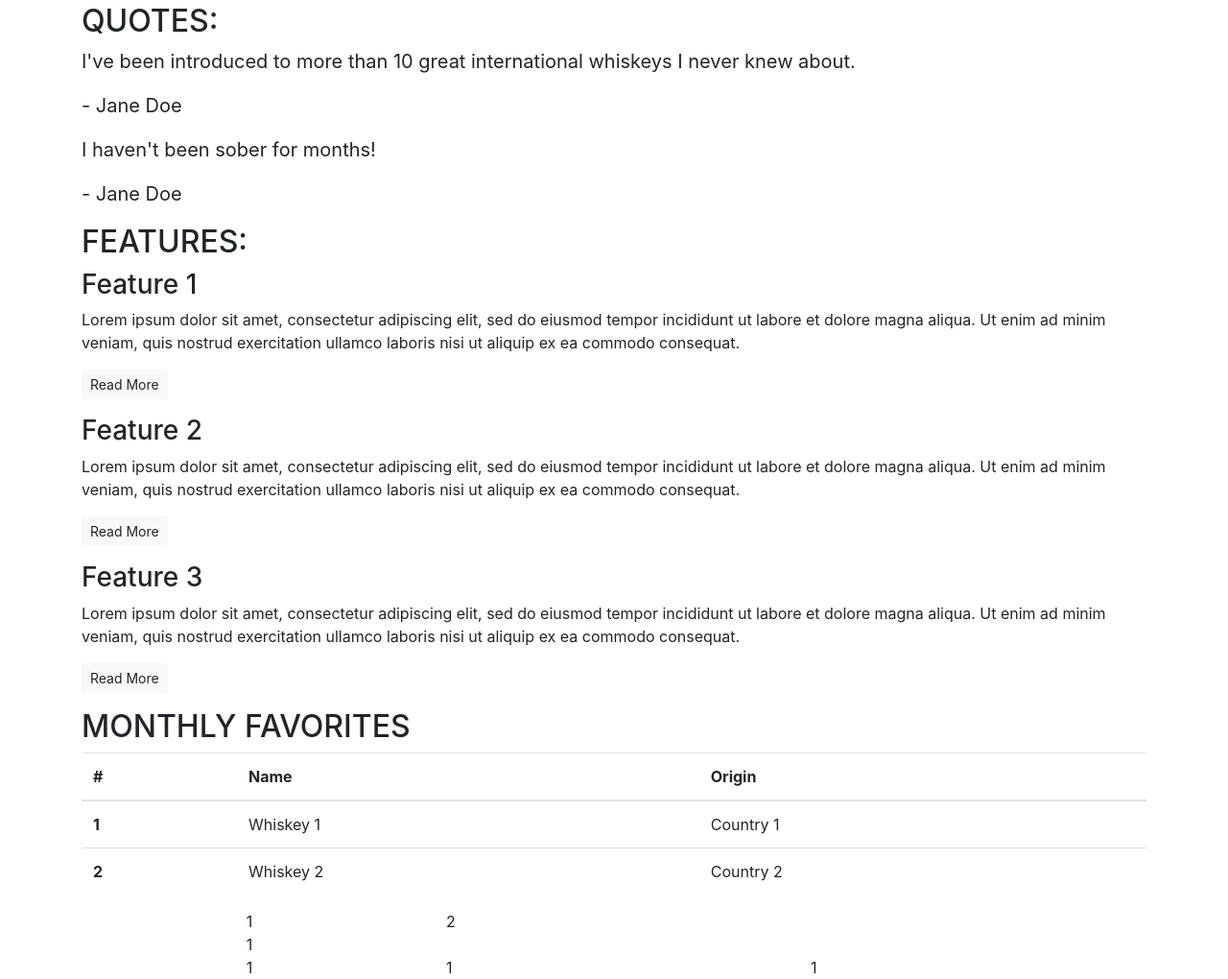
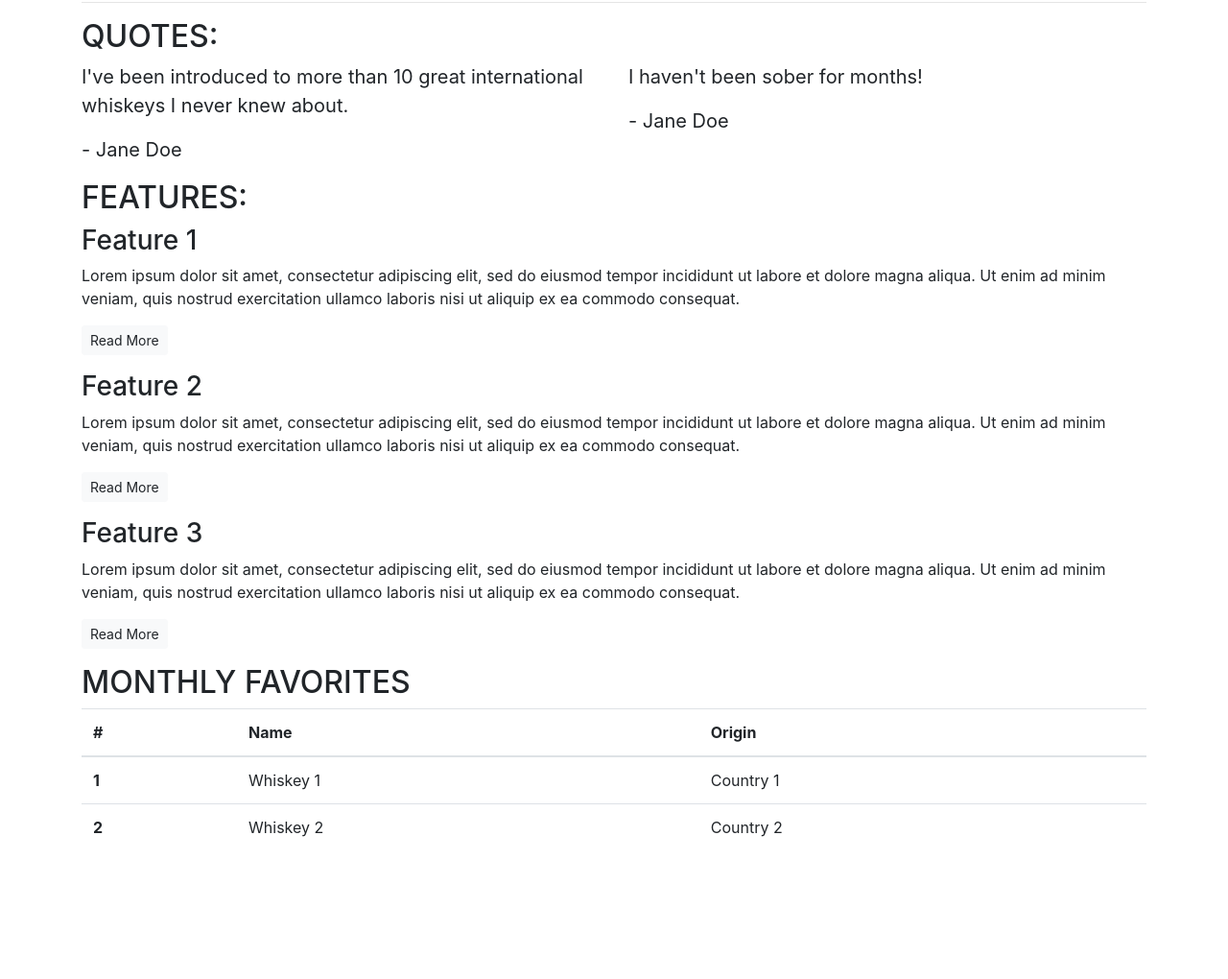
Before and after one commit to smtilson/ci-bootstrap-exercises, a plain HTML site: page index.html in a window 1280 px wide. Shown: the part 204-1224 px from the top of the page at 96% size. After the commit the page ends 1106 px from the top, so only its background shows below. Drawn offline with nearby package versions, Linux system fonts and the light colour scheme.

Commit message:
change index to add bootstrap columns

```diff
--- a/index.html
+++ b/index.html
@@ -12,51 +12,82 @@
 <body>
     <article class="container">
         <!-- Callout -->
+        <div class="row">
+            <div class="col-12">
                 <section class="callout">
                     <h1>The finest Whiskeys delivered to your doorstep</h1>
                     <p class="lead">Sign up today to start receiving the world's best whiskeys every
                         month. <s>€19.99</s> <strong><mark>First one is free!</mark></strong></p>
                     <button class="btn btn-success btn-lg">Sign up!</button>
-            <p class="text-muted"><small>You must be over 18 to use our service. Please drink responsibly.</small></p>
+                    <p class="text-muted"><small>You must be over 18 to use our service. Please drink
+                            responsibly.</small>
+                    </p>
                 </section>
+            </div>
+        </div>
         <!-- /.callout -->
         <hr>
         <!-- Quotes -->
         <section class="quotes">
+            <div class="row">
+                <div class="col-12">
                     <h2 class="text-uppercase">Quotes:</h2>
+                </div>
+            </div>
+            <div class="row">
+                <div class="col-12 col-md-6">
                     <blockquote class="blockquote">
                         <p>I've been introduced to more than 10 great international whiskeys I never knew about.</p>
                         <p>- Jane Doe</p>
                     </blockquote>
+                </div>
+                <div class="col-12 col-md-6">
                     <blockquote class="blockquote">
                         <p>I haven't been sober for months!</p>
                         <p>- Jane Doe</p>
                     </blockquote>
+                </div>
+            </div>
         </section>
         <!-- /.quotes -->
         <!-- Features -->
         <section class="features">
+            <div class="row">
+                <div class="col-12">
                     <h2 class="text-uppercase">Features:</h2>
+                </div>
+            </div>
+            <div class="row">
+                <div class="col-12">
                     <div class="feature">
                         <h3>Feature 1</h3>
-                <p>Lorem ipsum dolor sit amet, consectetur adipiscing elit, sed do eiusmod tempor incididunt ut labore
-                    et dolore magna aliqua. Ut enim ad minim veniam, quis nostrud exercitation ullamco laboris nisi ut
-                    aliquip ex ea commodo consequat.</p>
+                        <p>Lorem ipsum dolor sit amet, consectetur adipiscing elit, sed do eiusmod tempor incididunt ut
+                            labore et dolore magna aliqua. Ut enim ad minim veniam, quis nostrud exercitation ullamco
+                            laboris nisi
+                            ut aliquip ex ea commodo consequat.</p>
                         <p><a class="btn btn-sm btn-light" href="">Read More</a></p>
                     </div>
+                </div>
+                <div class="col-12">
                     <div class="feature">
                         <h3>Feature 2</h3>
-                <p>Lorem ipsum dolor sit amet, consectetur adipiscing elit, sed do eiusmod tempor incididunt ut labore
-                    et dolore magna aliqua. Ut enim ad minim veniam, quis nostrud exercitation ullamco laboris nisi ut
-                    aliquip ex ea commodo consequat.</p>
+                        <p>Lorem ipsum dolor sit amet, consectetur adipiscing elit, sed do eiusmod tempor incididunt ut
+                            labore et dolore magna aliqua. Ut enim ad minim veniam, quis nostrud exercitation ullamco
+                            laboris nisi
+                            ut aliquip ex ea commodo consequat.</p>
                         <p><a class="btn btn-sm btn-light" href="">Read More</a></p>
                     </div>
+                </div>
+                <div class="col-12">
                     <div class="feature">
                         <h3>Feature 3</h3>
-                <p>Lorem ipsum dolor sit amet, consectetur adipiscing elit, sed do eiusmod tempor incididunt ut labore
-                    et dolore magna aliqua. Ut enim ad minim veniam, quis nostrud exercitation ullamco laboris nisi ut
-                    aliquip ex ea commodo consequat.</p>
+                        <p>Lorem ipsum dolor sit amet, consectetur adipiscing elit, sed do eiusmod tempor incididunt ut
+                            labore et dolore magna aliqua. Ut enim ad minim veniam, quis nostrud exercitation ullamco
+                            laboris nisi
+                            ut aliquip ex ea commodo consequat.</p>
                         <p><a class="btn btn-sm btn-light" href="">Read More</a></p>
+                    </div>
+                </div>
             </div>
         </section>
         <!-- /.features -->
@@ -87,24 +118,6 @@
         </section>
         <!-- /.table-->
     </article>
-    <section class="grid">
-        <div class="container">
-            <div class="row">
-                <div class="col-4 text-center">
-                    <div class="grid-element"><span>1</span></div>
-                    <div class="grid-element">1</div>
-                </div>
-                <div class="col-8 justify-content-center">
-                    <div class="grid-element">2</div>
-                </div>
-            </div>
-            <div class="row">
-                <div class="col-4 text-center"><span>1</span></div>
-                <div class="col-4">1</div>
-                <div class="col-4">1</div>
-            </div>
-        </div>
-    </section>
 </body>
 
 </html>
```
Lines whose indentation alone changed are shown as unchanged.
